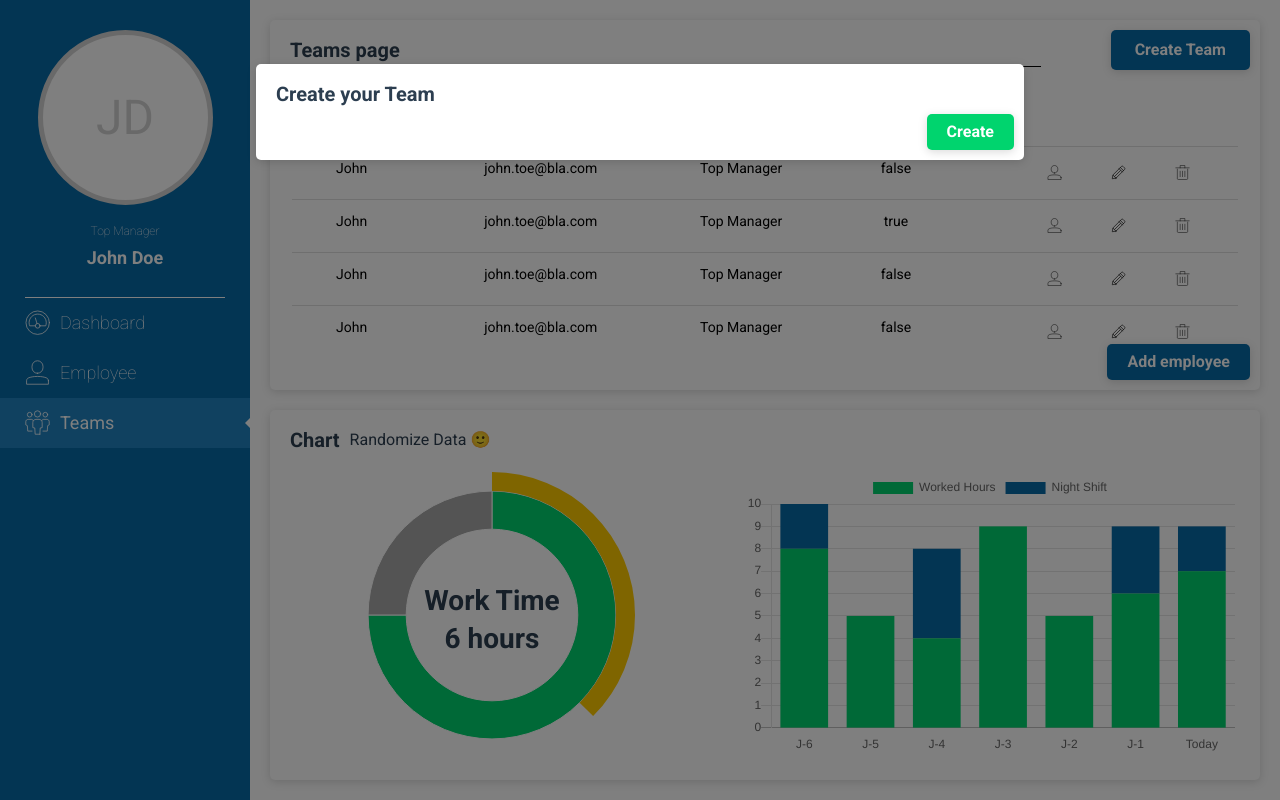
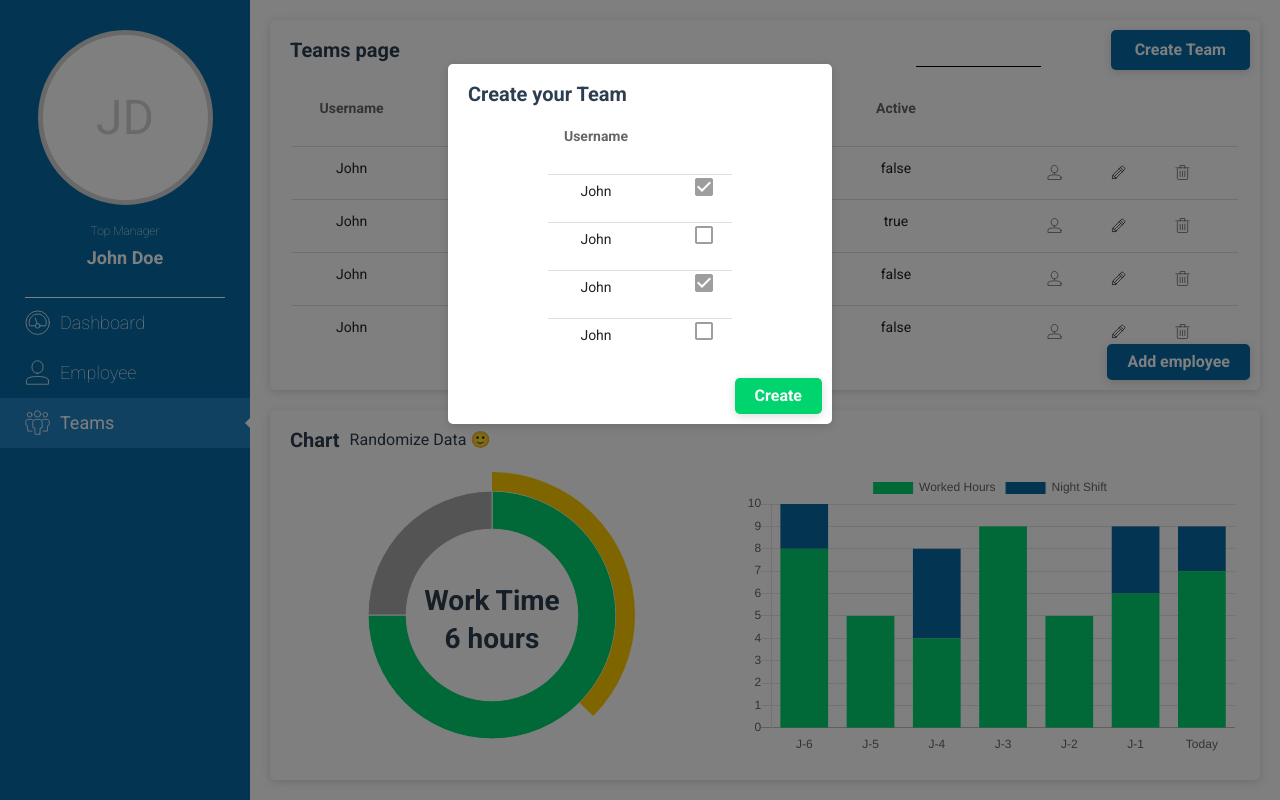
Before and after one commit to Spounge/TimeManager, a Vue app in the folder frontend/: page /teams/1 in a window 1280 px wide. Both pictures are taken after a click on the button "Create Team". Built offline with nearby package versions, Linux system fonts and the light colour scheme.

Commit message:
[Teams]: Modal Create Team: modal: création tableau

```diff
--- a/frontend/src/components/Modals/CreateTeam.vue
+++ b/frontend/src/components/Modals/CreateTeam.vue
@@ -10,7 +10,27 @@
         <header class="header">
           <h2 class="title">Create your Team</h2>
         </header>
-
+        <v-simple-table class="container">
+          <thead>
+            <tr>
+              <th class="header-center">Username</th>
+              <th></th>
+              <th></th>
+              </tr>
+          </thead>
+          <tbody>
+            <tr v-for="selectEmployee in selectEmployeesData" :key="selectEmployee.id">
+              <td>{{ selectEmployee.name }}</td>
+              <td></td>
+              <td>
+              <v-simple-checkbox
+                v-model="selectEmployee.select"
+                disabled
+              ></v-simple-checkbox>
+              </td>
+            </tr>
+          </tbody>
+        </v-simple-table>
         <footer class="footer">
           <button type="submit" class="button-green">Create</button>
         </footer>
@@ -20,22 +40,42 @@
 
 <script>
 export default {
+
+  data: () => ({
+    selectEmployeesData: [
+      {
+        id: 1,
+        name: "John",
+        select: true,
+      },
+      {
+        id: 2,
+        name: "John",
+        select: false,
+      },
+      {
+        id: 3,
+        name: "John",
+        select: true,
+      },
+      {
+        id: 4,
+        name: "John",
+        select: false,
+      },
+    ],
+  }),
+
   props: {
     isActive: {
       type: Boolean,
       default: false
     },
-    formToggler: {
+    toggleModal: {
       type: Function,
       default: null
     }
   },
-  data: () => ({
-    workingTimeData: {
-      start: null,
-      end: null
-    }
-  }),
 };
 </script>
 
@@ -61,35 +101,26 @@ export default {
 
   .modal-container {
     position: relative;
-    width: 60%;
+    width: 30%;
     margin-top: 5%;
 
     .modal-form {
       display: flex;
       flex-direction: column;
       align-items: center;
-
       padding: 20px;
-      .inputs {
-        display: grid;
-        grid-template-columns: 1fr 2fr;
-        align-items: center;
-        margin: 20px 0;
-        label {
-          justify-self: flex-end;
-          font-weight: 600;
-          padding: 0 10px;
-        }
-        input {
-          justify-self: flex-start;
-          padding: 0 10px;
-        }
       }
     }
 
-    .button-green {
-      color: white;
-    }
+.container{
+  justify-content: center;
+  .header-center {
+    font-weight: bold;
+    font-size: 14px;
+  }
+}
+.button-green {
+  color: white;
   }
 }
 </style>
--- a/frontend/src/components/Teams.vue
+++ b/frontend/src/components/Teams.vue
@@ -1,8 +1,8 @@
 <template>
   <div class="teams tile">
     <CreateTeam
-    :isActive="isActive"
-    :toggleModal="toggleModal"
+      :isActive="isActive"
+      :toggleModal="toggleModal"
     ></CreateTeam>
       <header class="header">
           <h1 class="title">Teams page</h1>
@@ -33,13 +33,13 @@
               </thead>
               <tbody>
                 <tr v-for="teamTable in teamTablesData" :key="teamTable.id">
-                  <td class="text-tab">{{ teamTable.username }}</td>
-                  <td class="text-tab"></td>
-                  <td class="text-tab">{{ teamTable.email }}</td>
-                  <td class="text-tab"></td>
-                  <td class="text-tab">{{ teamTable.role }}</td>
-                  <td class="text-tab"></td>
-                  <td class="text-tab">{{ teamTable.active }}</td>
+                  <td>{{ teamTable.username }}</td>
+                  <td></td>
+                  <td>{{ teamTable.email }}</td>
+                  <td></td>
+                  <td>{{ teamTable.role }}</td>
+                  <td></td>
+                  <td>{{ teamTable.active }}</td>
                   <td> <v-card-actions>
                     <v-spacer></v-spacer>
                     <v-btn
@@ -126,8 +126,6 @@ export default {
   .container {
     justify-content: flex-start;
     align-items: flex-start;
-    table-layout: auto;
-    width: 100%;
     min-height: 30%;
 
     .v-data-table {
```
